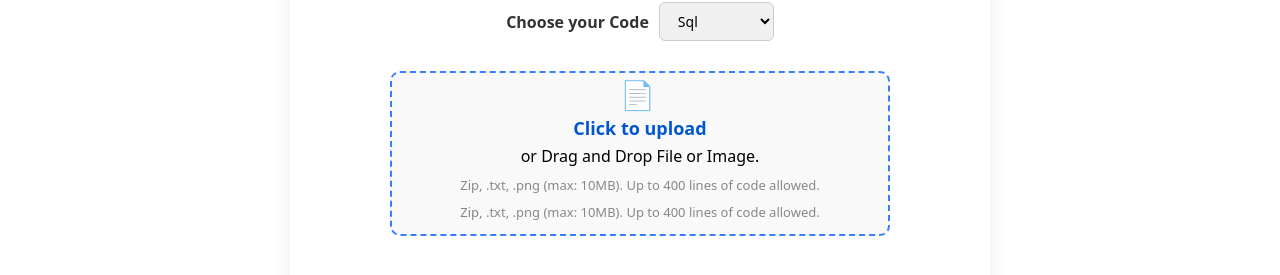
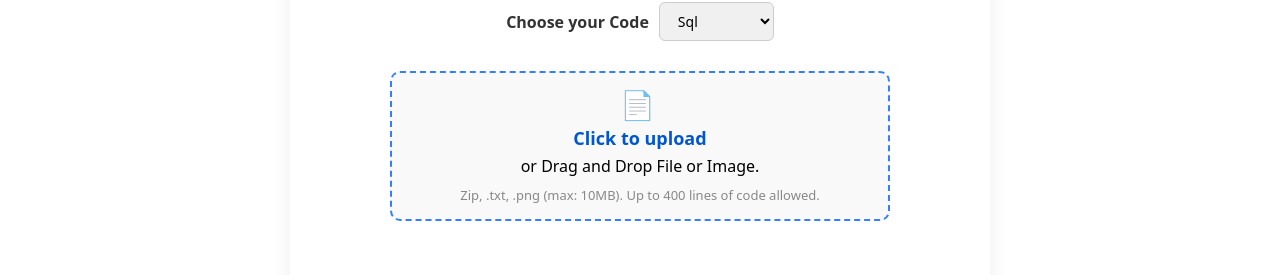
Before and after one commit to RakshitVita/B2C-Retro-Fit, a React (Vite) app: page / in a window 1280 px wide. Shown: the part 287-562 px from the top of the page. Built offline with nearby package versions, Linux system fonts and the light colour scheme; no server answers.

Commit message:
removed duplicate section in upload area

```diff
--- a/src/componets/MainPage/Mainpage.css
+++ b/src/componets/MainPage/Mainpage.css
@@ -54,12 +54,12 @@ select {
   display: block;
   text-align: center;
   cursor: pointer;
-  padding: 0px 10px;
+  padding: 10px;
   width: 500px;
   max-width: 520px;
   min-width: 220px;
   min-height: 60px;
-  height: 165px;
+  height: 150px;
 
   border: 2px dashed #377dff;
   border-radius: 10px;
--- a/src/componets/MainPage/Mainpage.jsx
+++ b/src/componets/MainPage/Mainpage.jsx
@@ -210,7 +210,6 @@ const handleDownload = () => {
           ref={fileInputRef}
           style={{ display: "none" }}
         />
-        <p className="file-info">Zip, .txt, .png (max: 10MB). Up to 400 lines of code allowed.</p>
       </label>
       {/*Line Limit error*/}
       {lineLimitError &&<p className='error-text'> {lineLimitError} </p>}
```
